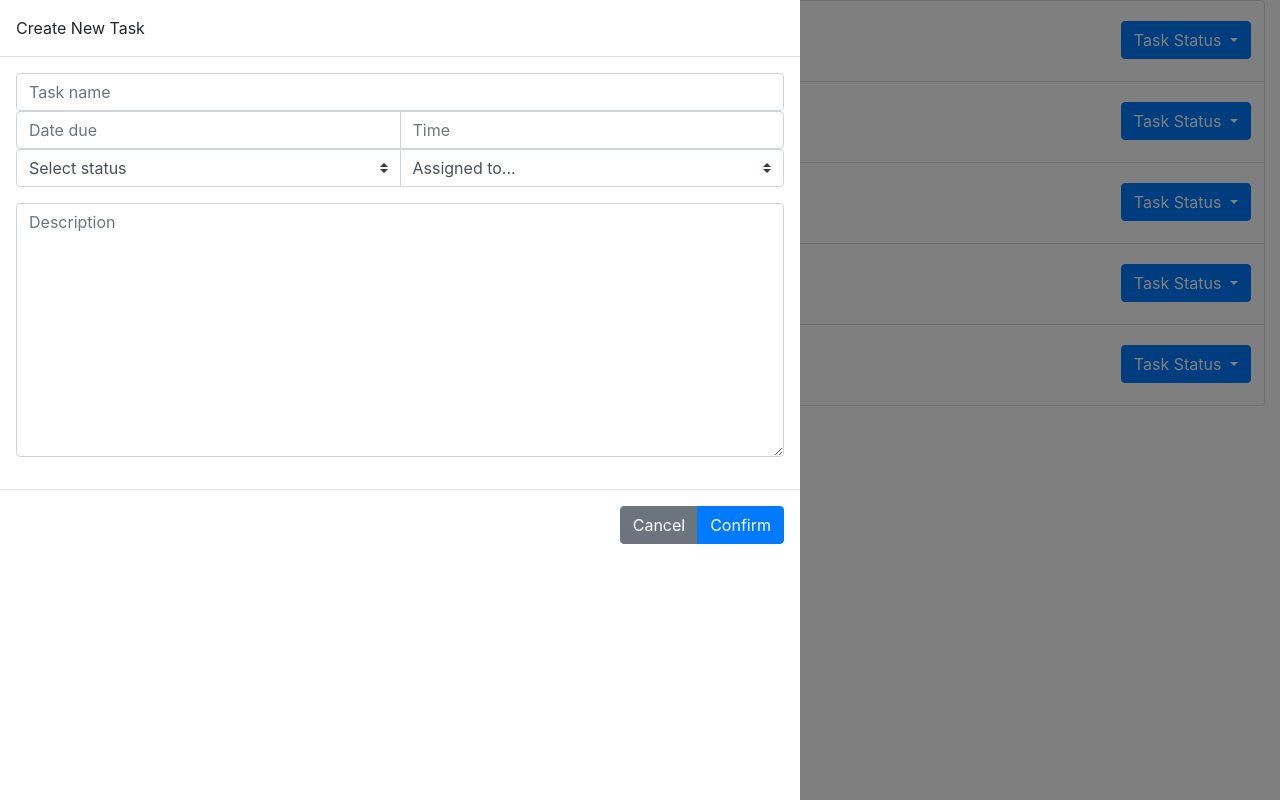
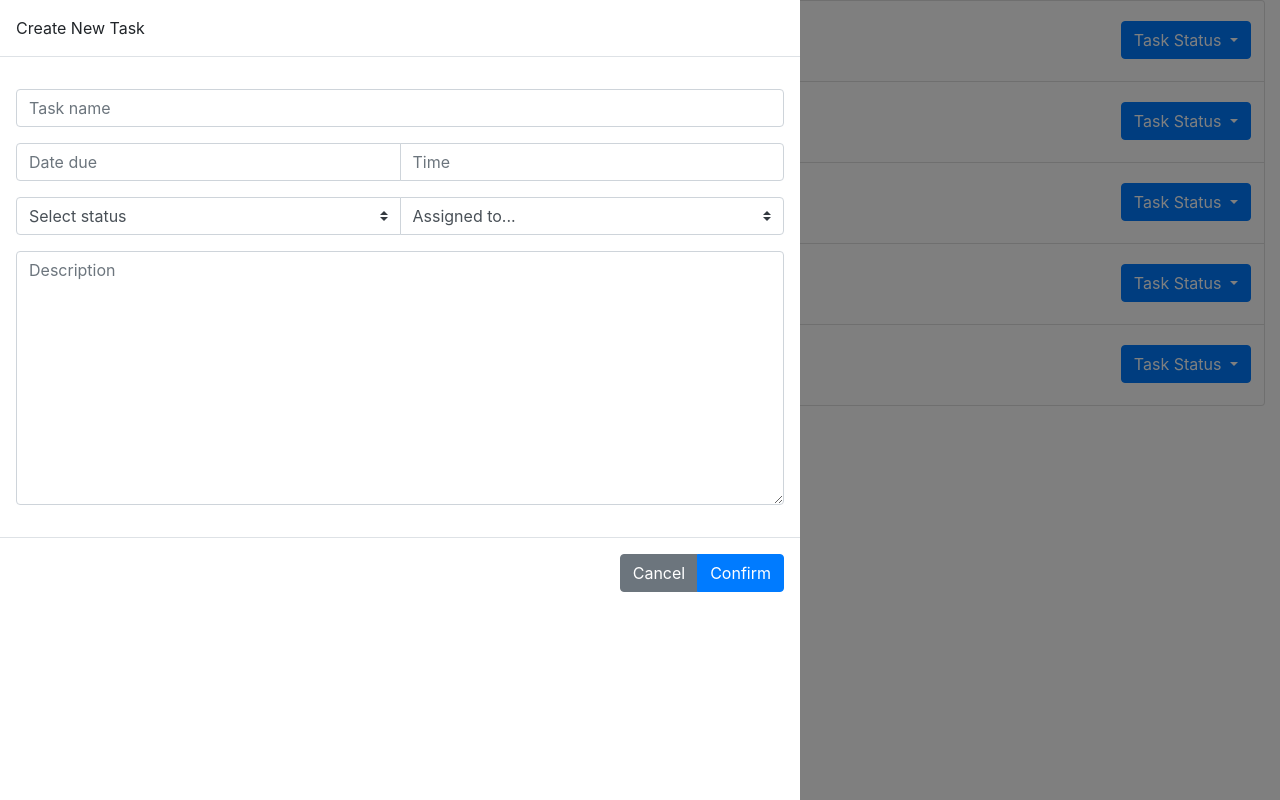
Before and after one commit to Wonkyth/cascade, a plain HTML site: page index.html in a window 1280 px wide. Both pictures are taken after a click on the button "New task". Drawn offline with nearby package versions, Linux system fonts and the light colour scheme.

Commit message:
add margin to new task modal input

```diff
--- a/index.html
+++ b/index.html
@@ -266,15 +266,15 @@
         <div class="modal-content">
           <div class="modal-header">Create New Task</div>
           <div class="modal-body">
-            <div class="input-group">
+            <div class="input-group my-3">
               <input type="text" class="form-control" placeholder="Task name" />
             </div>
-            <div class="input-group">
+            <div class="input-group my-3">
               <input type="text" class="form-control" placeholder="Date due" />
               <input type="text" name="" id="" class="form-control" placeholder="Time">
             </div>
 
-            <div class="input-group mb-3">
+            <div class="input-group my-3">
               <select class="custom-select" id="inputGroupSelect01">
                 <option selected>Select status</option>
                 <option value="1" class="bg-primary">To Do</option>
```
